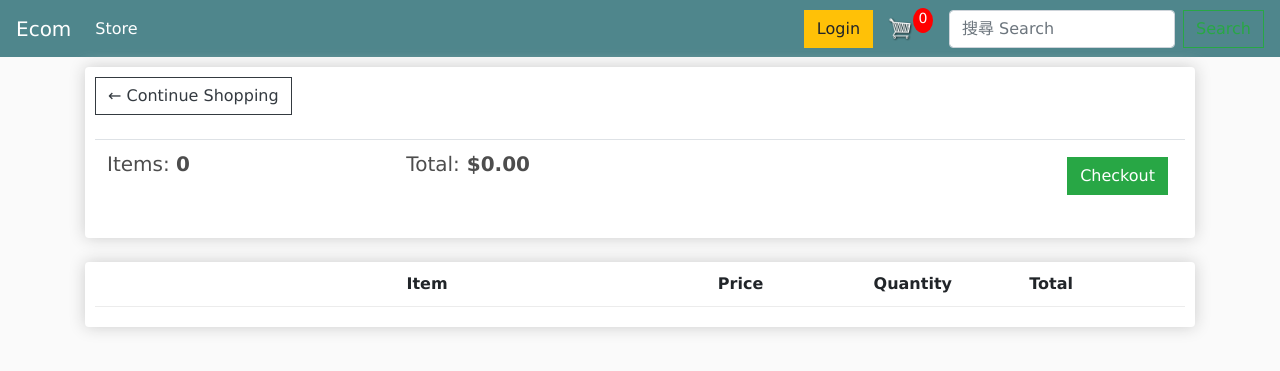
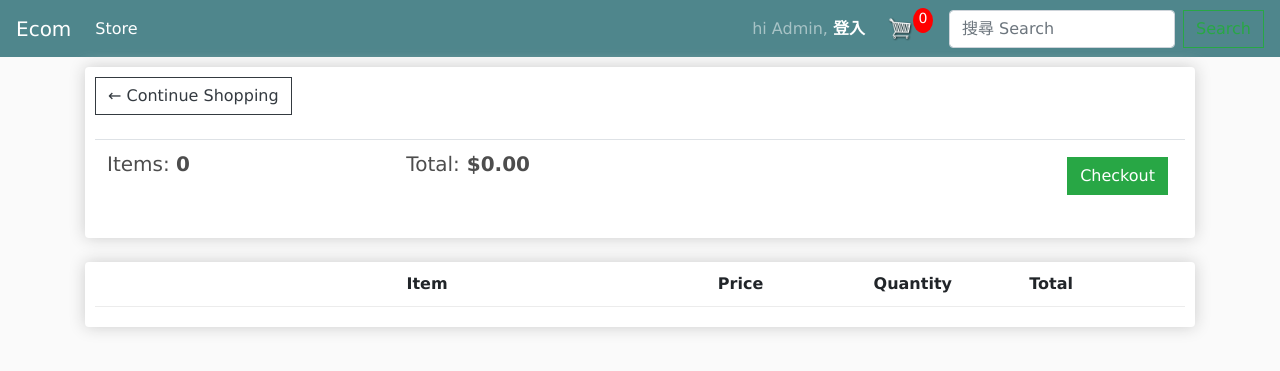
Before and after one commit to georgiawang5332/libshopapp, a Django app: page /store/cart/ in a window 1280 px wide. Shown: the top 371 px of the page. Run offline with Django 3.2, Linux system fonts and the light colour scheme; lists and menus that the app fills with data are empty; some libraries are stand-ins or nearby versions.

Commit message:
change store login part

```diff
--- a/templates/store/main.html
+++ b/templates/store/main.html
@@ -82,7 +82,25 @@
         </ul>
 
         <div class="form-inline my-2 my-lg-0">
-            <a href="#" class="btn btn-warning">Login</a>
+{#            <a href="#" class="btn btn-warning">Login</a>#}
+            <ul class="navbar-nav">
+                {% if user.is_authenticated %}
+                    <li class="nav-item">
+                        <div class="info nav-link d-block" href="{% url 'logout' %}">
+                            &nbsp;&nbsp;hi,&nbsp;{{ user.get_username }}<a class="text-white logo" href="{% url 'logout' %}"><b>&nbsp;/登出</b>
+                            <i class="fa fa-sign-out" aria-hidden="true"></i></a>
+                        </div>
+                    </li>
+                {% else %}
+                    <li class="nav-item">
+                        <div class="info nav-link d-block" href="{% url 'login' %}">
+                            hi&nbsp;Admin,&nbsp<a class="text-white logo"
+                                                  href="{% url 'login' %}"><b>登入</b>
+                            <i class="fa fa-sign-in fa-1x" aria-hidden="true"></i></a>
+                        </div>
+                    </li>
+                {% endif %}
+            </ul>
 
             <a href="{% url 'store:cart' %}">
                 <img id="cart-icon" src="{% static 'home/style/images/cart.png' %}">
```
